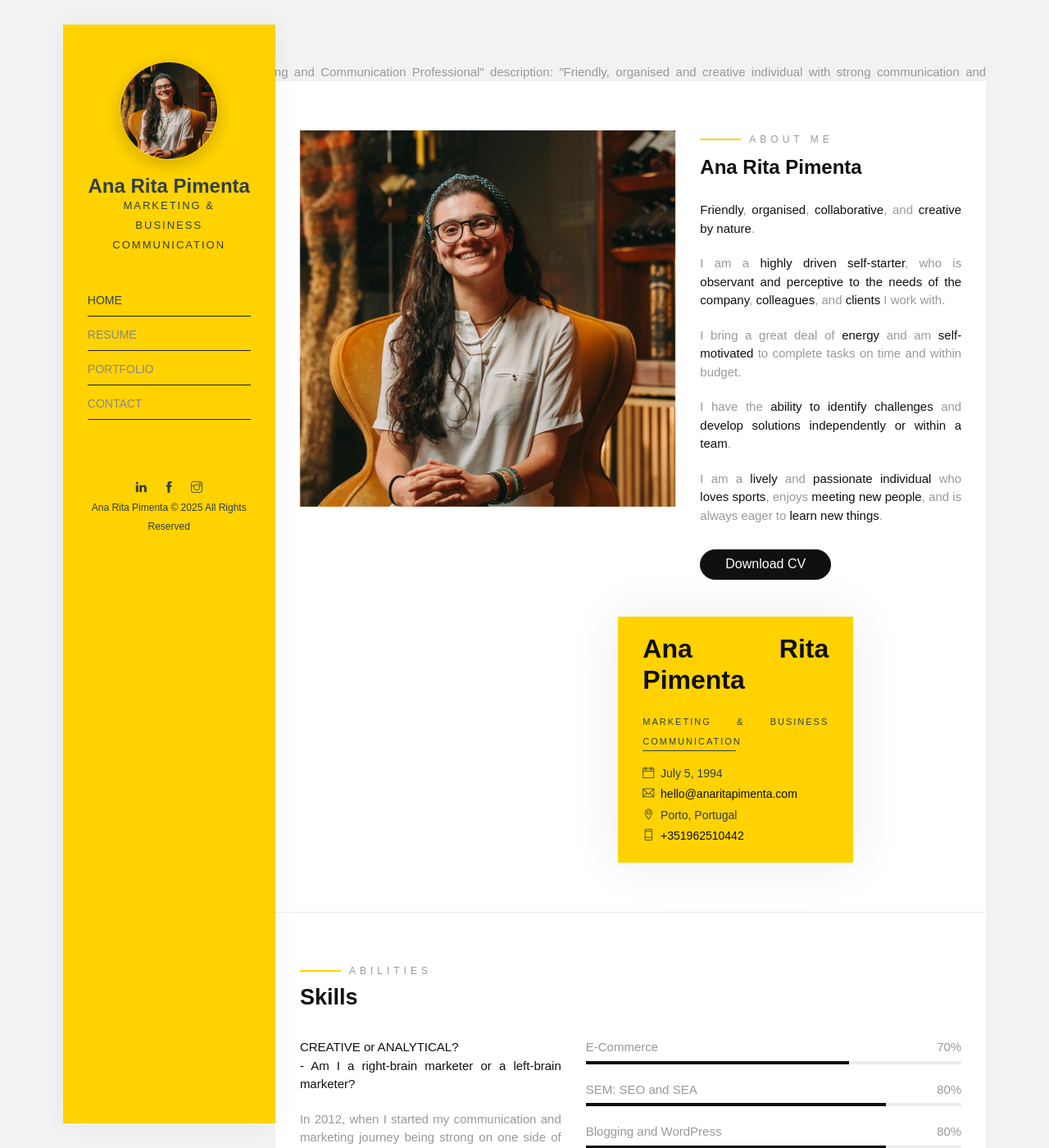
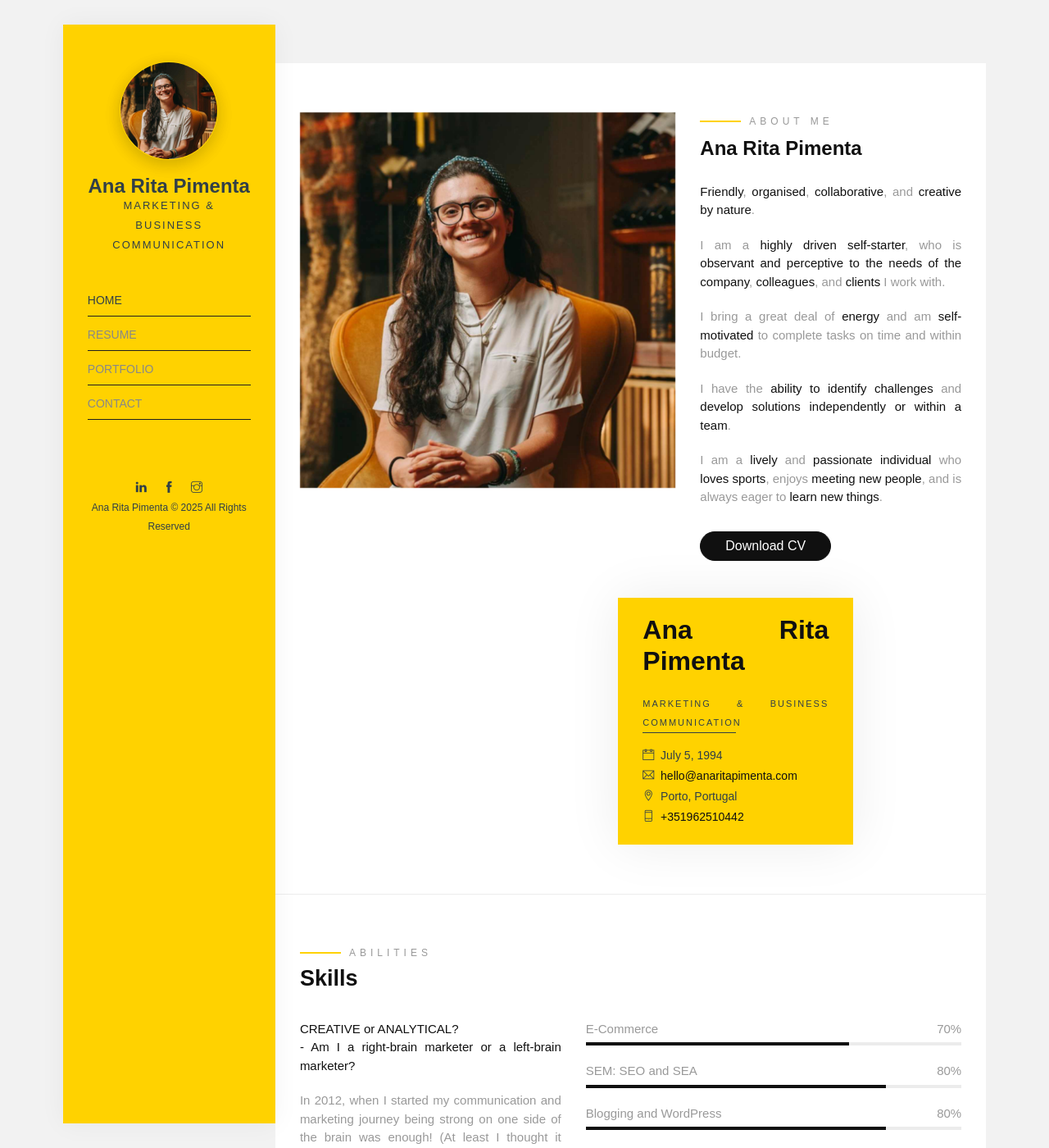
Before and after one commit to anaritapimenta/anaritapimenta.github.io, a Jekyll site: the page built from index.html, in a window 1280 px wide and 1400 px high. Shown: the whole window at 82% size. Built offline with Jekyll 4.4.1, drawn with Linux system fonts in a browser that asks for light colours; some web fonts are replaced.

Commit message:
Update navigation.html

```diff
--- a/_includes/navigation.html
+++ b/_includes/navigation.html
@@ -1,66 +1,40 @@
----
-title: "{{ page.title | default: 'Ana Rita Pimenta - Marketing and Business Communication' }}"
-description: "{{ page.description | default: 'Website of Ana Rita Pimenta, specialist in marketing and business communication.' }}"
----
-
-<!DOCTYPE html>
-<html lang="en">
-<head>
-  <meta charset="UTF-8" />
-  <meta name="viewport" content="width=device-width, initial-scale=1" />
-  <meta name="description" content="{{ page.description | escape }}" />
-  <title>{{ page.title | escape }}</title>
-
-  <style>
-    .sr-only {
-      position: absolute;
-      width: 1px;
-      height: 1px;
-      padding: 0;
-      margin: -1px;
-      overflow: hidden;
-      clip: rect(0, 0, 0, 0);
-      white-space: nowrap;
-      border: 0;
-    }
-  </style>
-
-  <link rel="stylesheet" href="{{ '/assets/css/style.css' | prepend: site.baseurl | prepend: site.url }}" />
-</head>
-<body>
-
 {% assign active = page.url | downcase | split: '/' %}
 
 <aside id="aside">
-    <h1 class="sr-only">
-      Ana Rita Pimenta – Specialist in Marketing and Business Communication Resume Website
-    </h1>
-
-    <div id="logo">
+  <h1 id="logo">
     <img
-        src="{{ 'assets/img/ana-rita-pimenta-marketing-business-communication.jpg' | prepend: site.baseurl | prepend: site.url }}"
-        alt="Ana Rita Pimenta - Marketing and Business Communication Specialist"
+      src="{{
+        'assets/img/ana-rita-pimenta-marketing-business-communication.jpg'
+          | prepend: site.baseurl
+          | prepend: site.url
+      }}"
+      alt="Profile photo of Ana Rita Pimenta, specialist in marketing and business communication"
     /><br />
     <a href="{{ site.url }}">
       {{ site.author.name }}
       <span>{{ site.author.role }}</span>
     </a>
-    </div>
+  </h1>
 
-    <h2 class="sr-only">Main Navigation Menu</h2>
   <nav id="main-menu">
     <ul>
       <li class="{% if active[1] == null %}active{% endif %}">
         <a href="{{ site.url }}">Home</a>
       </li>
       <li class="{% if active[1] contains 'resume' %}active{% endif %}">
-          <a href="{{ 'resume' | prepend: site.baseurl | prepend: site.url }}">Resume</a>
+        <a href="{{
+          'resume' | prepend: site.baseurl | prepend: site.url
+        }}">RESUME</a>
       </li>
       <li class="{% if active[1] contains 'portfolio' %}active{% endif %}">
-          <a href="{{ 'portfolio' | prepend: site.baseurl | prepend: site.url }}">Portfolio</a>
+        <a href="{{
+          'portfolio' | prepend: site.baseurl | prepend: site.url
+        }}">Portfolio</a>
       </li>
       <li class="{% if active[1] contains 'contact' %}active{% endif %}">
-          <a href="{{ 'contact' | prepend: site.baseurl | prepend: site.url }}">Contact</a>
+        <a href="{{
+          'contact' | prepend: site.baseurl | prepend: site.url
+        }}">Contact</a>
       </li>
     </ul>
   </nav>
@@ -70,21 +44,21 @@
       <li>
         <a href="https://www.linkedin.com/in/{{ site.author.linkedin }}"
            target="_blank" rel="noopener noreferrer"
-             aria-label="Ana Rita Pimenta’s LinkedIn profile">
+           aria-label="LinkedIn of {{ site.author.name }}">
           <i class="ti-linkedin font-14px gray-icon"></i>
         </a>
       </li>
       <li>
         <a href="https://www.facebook.com/{{ site.author.facebook }}"
            target="_blank" rel="noopener noreferrer"
-             aria-label="Ana Rita Pimenta’s Facebook profile">
+           aria-label="Facebook of {{ site.author.name }}">
           <i class="ti-facebook font-14px gray-icon"></i>
         </a>
       </li>
       <li>
         <a href="https://www.instagram.com/{{ site.author.instagram }}"
            target="_blank" rel="noopener noreferrer"
-             aria-label="Ana Rita Pimenta’s Instagram profile">
+           aria-label="Instagram of {{ site.author.name }}">
           <i class="ti-instagram font-14px gray-icon"></i>
         </a>
       </li>
@@ -94,8 +68,3 @@
     </p>
   </div>
 </aside>
-
-  <!-- Conteúdo principal da página aqui -->
-
-</body>
-</html>
```
Lines whose indentation alone changed are shown as unchanged.
